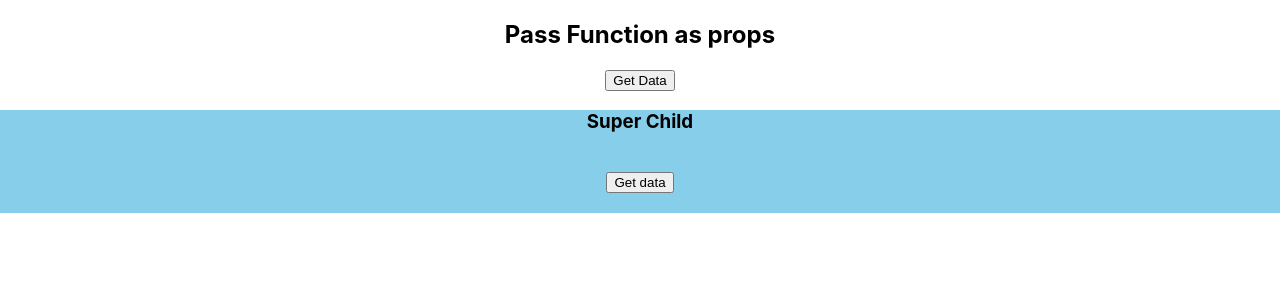
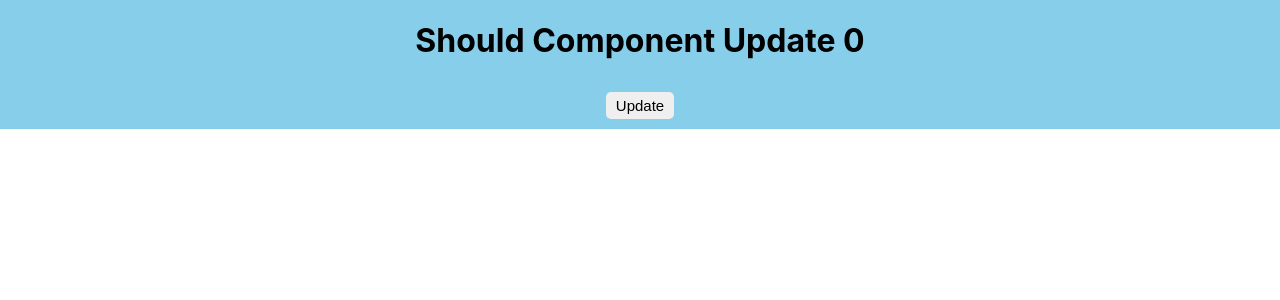
Before and after one commit to satyamn96/react_app, a React (Create React App) app: page / in a window 1280 px wide. Shown: the top 300 px of the page. Built offline with nearby package versions, Linux system fonts and the light colour scheme.

Commit message:
Mounting Components Code
Mounting Components Code

```diff
--- a/src/App.css
+++ b/src/App.css
@@ -3,6 +3,15 @@
 }
 .app{
   background:skyblue;
+}
+button{
+  font-size: 15px;
+  font-weight:500;
+  margin:10px;
+  padding: 5px 10px;
+  border: none;
+  border-radius:5px;
+  cursor: pointer;
 }
 .app h1{
   display:inline-block;
--- a/src/App.js
+++ b/src/App.js
@@ -1,5 +1,6 @@
 // import logo from './logo.svg';
 import './App.css';
+import React from 'react'
 // import FunctionUser from './Components/FunctionUser';
 // import ClassUser from './Components/ClassUser';
 // import Student from './Components/Student';
@@ -8,12 +9,18 @@ import './App.css';
 // import FormHandle from './Components/FormHandle';
 // import Condition from './Components/Condition';
 // import Login from './Components/Login';
-import FunctionProps from './Components/FunctionProps';
+// import FunctionProps from './Components/FunctionProps';
+// import Render from './Components/Render';
+// import CompDidMount from './Components/CompDidMount';
+// import CompDidUpdate from './Components/CompDidUpdate';
+import ShouldCopmUpdate from './Components/ShouldCopmUpdate';
 function App() {
 
-  function getData() {
-    alert('Hello From React App!');
-  }
+  // function getData() {
+  //   alert('Hello From React App!');
+  // }
+  // const[user , setUser] = React.useState("Harry Potter");
+
   return (
     <div className="App">
       {/* <FunctionUser />
@@ -23,7 +30,11 @@ function App() {
       <FormHandle /> */}
       {/* <Condition /> */}
       {/* <Login /> */}
-      <FunctionProps data={getData} />
+      {/* <FunctionProps data={getData} /> */}
+      {/* <Render/> */}
+      {/* <CompDidMount /> */}
+      {/* <CompDidUpdate/> */}
+      <ShouldCopmUpdate />
        </div>
   );
 }
--- /dev/null
+++ b/src/Components/CompDidMount.js
@@ -0,0 +1,25 @@
+import React from 'react';
+
+class ClassComp extends React.Component {
+
+    constructor(){
+        super();
+        console.log("Constructor");
+        this.state={
+            fname: 'Hello Everyone !!'
+        }
+    }
+    componentDidMount(){
+        console.log("componenDidMount");
+    }
+    render() {
+        console.log("Render");
+        return (
+        <div className="app">
+            <h2>Component Did Mount {this.state.fname}</h2>
+            <button onClick={() => this.setState({fname:"Content Updated"})}>Update</button>
+        </div>
+        )
+    }
+}
+export default ClassComp;
--- /dev/null
+++ b/src/Components/CompDidUpdate.js
@@ -0,0 +1,28 @@
+import React, { Component } from 'react'
+
+export default class CompDidUpdate extends Component {
+
+    constructor() {
+
+        console.log("Constructor");
+        super();
+        this.state={
+        count: 0
+    }
+    }
+    componentDidUpdate(prevProps, prevState, snapshot) {
+        console.log("componenDidUpdate" ,prevState.count ,this.state.count);
+        if(this.state.count<10){
+        this.setState({count:this.state.count+1});
+    }
+    }
+  render() {
+      console.log("Render");
+    return (
+      <div className="app">
+        <h1>Component Did Update {this.state.count}</h1>
+        <br/>
+      </div>
+    )
+  }
+}
--- /dev/null
+++ b/src/Components/Render.js
@@ -0,0 +1,20 @@
+import React, { Component } from 'react'
+
+export default class Render extends Component {
+
+    constructor(props){
+
+        super();
+        this.state={
+            user:"JavaScript"
+        }
+    }
+  render() {
+    return (
+      <div>
+        <h1>{this.state.user}</h1>
+        <button onClick={()=>this.setState({user:"Hello React !!"})}>Update Cycle</button>
+      </div>
+    )
+  }
+}
--- /dev/null
+++ b/src/Components/ShouldCopmUpdate.js
@@ -0,0 +1,30 @@
+import React, { Component } from 'react'
+
+export default class ShouldCopmUpdate extends Component {
+
+    constructor(){
+        console.log("Constructor")
+        super();
+        this.state = {
+            count:0
+        }
+    }
+    shouldComponentUpdate(){
+        console.log("shouldComponentUpdate" , this.state.count);
+        return true;
+    }
+  render() {
+      console.log("Render")
+    return (
+        <>
+      <div className="app">
+        <h1>Should Component Update {this.state.count}</h1>
+      </div>
+      <div className="app">
+          <button onClick={()=>{this.setState({count:this.state.count + 1})}}>Update</button>
+          <br/>
+      </div>
+      </>
+    )
+  }
+}
```
Also changed, not shown: src/Components/SuperChild.js (+3 -4 lines).
